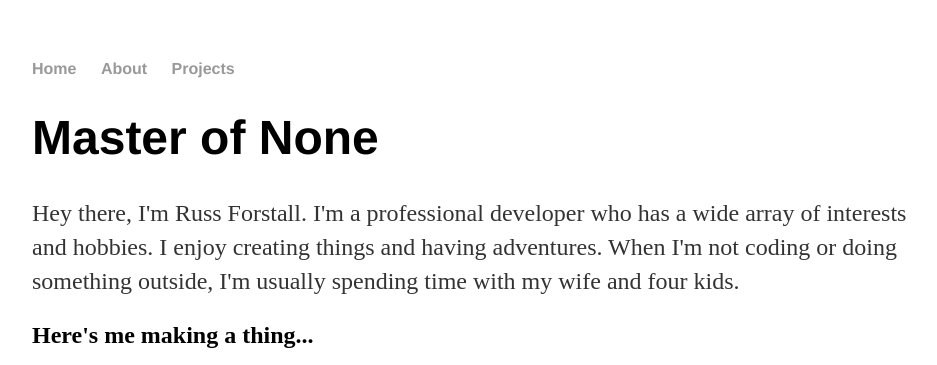
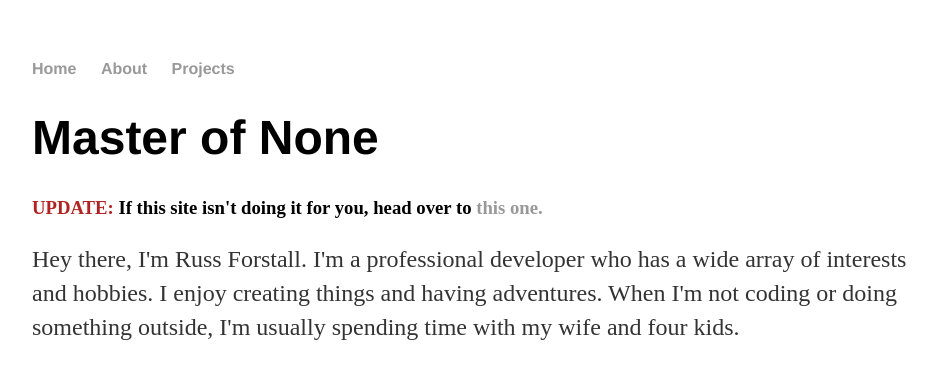
Before and after one commit to russ4stall/russ4stall.github.io, a Jekyll site: the page built from index.html, in a window 1280 px wide, cut to the strip 0-365 px from the top of the page. Shown: the whole strip, without its empty margins (160-1097 px from the left). Built offline with Jekyll 4.4.1, drawn with Linux system fonts in a browser that asks for light colours.

Commit message:
Update index.html

```diff
--- a/index.html
+++ b/index.html
@@ -4,6 +4,7 @@ title: Master of None
 ---
 <div class="blurb">
 	<h1>Master of None</h1>
+	<h3><span style="color: firebrick;">UPDATE:</span> If this site isn't doing it for you, head over to <a href="http://www.russforstall.com">this one.</h3>
 	<p>
 	Hey there, I'm Russ Forstall. I'm a professional developer who has a wide array of interests and hobbies.
 	I enjoy creating things and having adventures.
```
